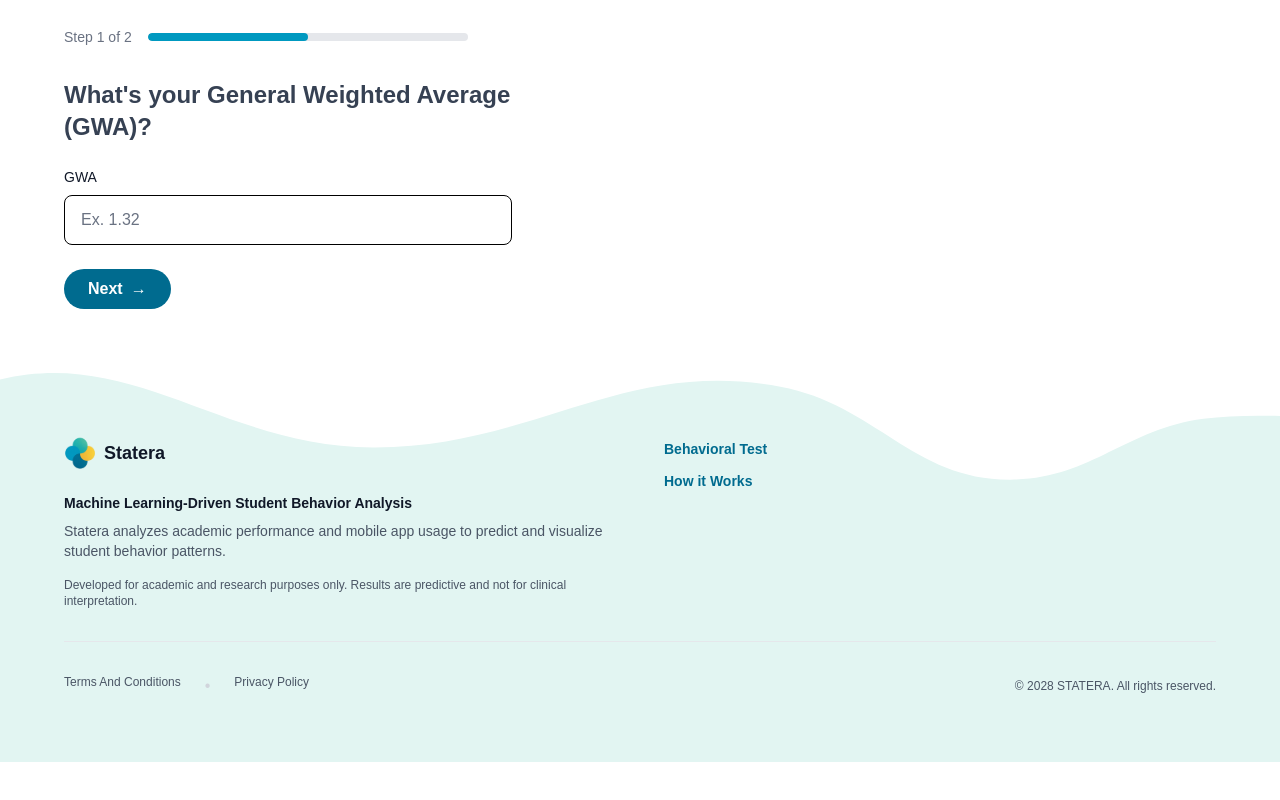
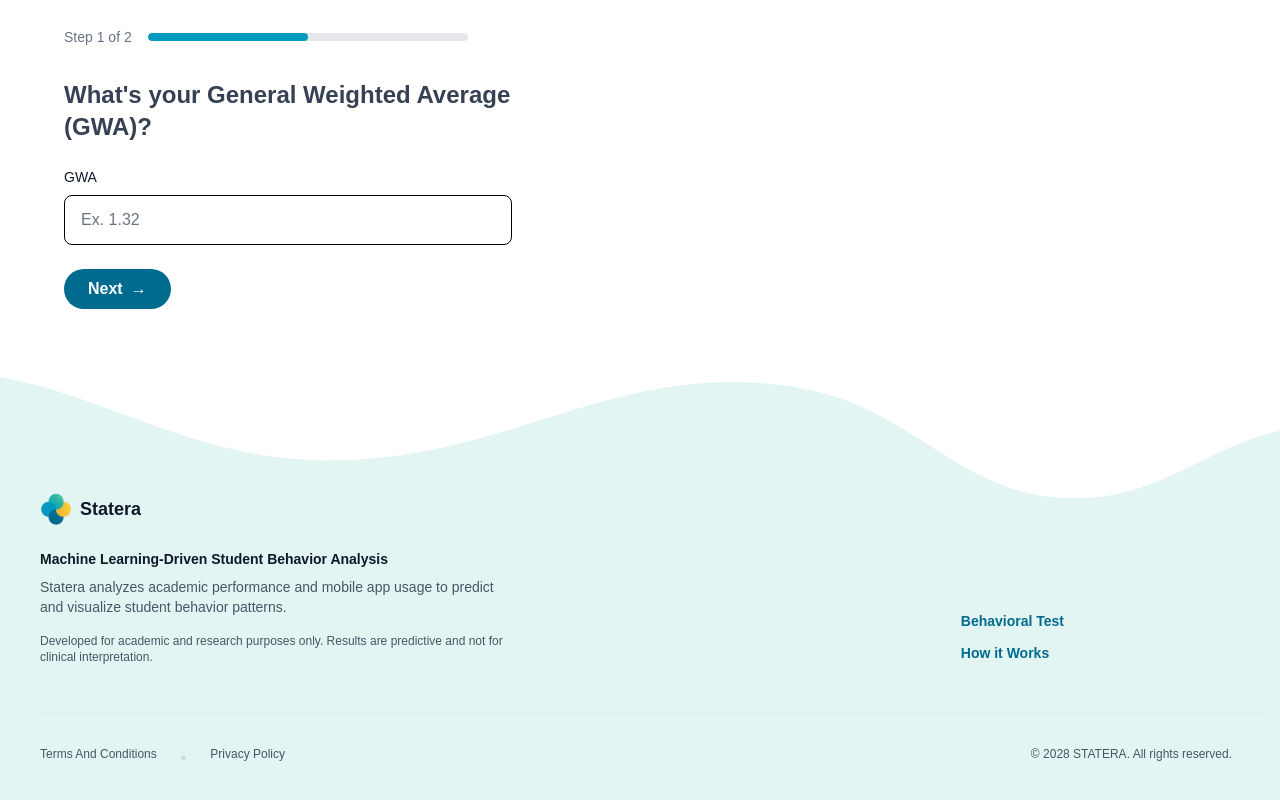
Before and after one commit to Weiasnormal/Statera_FrontEnd, a Next.js app: page / in a window 1280 px wide. Shown: the part 968-1768 px from the top of the page. Before the commit the page ends 1730 px from the top, so only its background shows below. Built offline with nearby package versions, Linux system fonts and the light colour scheme.

Commit message:
style: update Footer component layout and styling for improved responsiveness

```diff
--- a/app/components/footer.tsx
+++ b/app/components/footer.tsx
@@ -3,9 +3,9 @@ import Link from "next/link";
 
 export default function Footer() {
   return (
-    <footer className="px-4 py-16" style={{backgroundImage: 'url(/Footer.svg)', backgroundSize: 'cover', backgroundPosition: 'center', backgroundRepeat: 'no-repeat'}}>
-      <div className="max-w-6xl mx-auto">
-        <div className="grid grid-cols-1 md:grid-cols-2 gap-12">
+    <footer className="px-4 relative" style={{backgroundImage: 'url(/Footer.svg)', backgroundSize: 'cover', backgroundPosition: 'center', backgroundRepeat: 'no-repeat', paddingTop: '120px', paddingBottom: '60px'}}>
+      <div className="max-w-full mx-0 pl-6">
+        <div className="grid grid-cols-1 md:grid-cols-2 gap-16 max-w-5xl">
           {/* Left Column */}
           <div>
             {/* Logo */}
@@ -32,7 +32,7 @@ export default function Footer() {
           </div>
 
           {/* Right Column */}
-          <div className="flex flex-col justify-start">
+          <div className="flex flex-col justify-start md:justify-end md:items-end">
             <nav className="space-y-2">
               <div>
                 <Link href="/" className="text-sm font-semibold text-[#006B8F] hover:text-teal-700 transition-colors">
@@ -49,7 +49,7 @@ export default function Footer() {
         </div>
 
         {/* Bottom Border and Copyright */}
-        <div className="border-t border-gray-200 mt-8 pt-8 flex flex-col md:flex-row justify-between items-center gap-4">
+        <div className="border-t border-gray-200 mt-12 pt-8 flex flex-col md:flex-row justify-start items-start gap-4">
           <div className="flex gap-6">
             <a href="#" className="text-xs text-gray-600 hover:text-gray-900 transition-colors">
               Terms And Conditions
@@ -59,7 +59,7 @@ export default function Footer() {
               Privacy Policy
             </a>
           </div>
-          <p className="text-xs text-gray-600">
+          <p className="text-xs text-gray-600 md:absolute md:right-12">
             © 2028 STATERA. All rights reserved.
           </p>
         </div>
```
